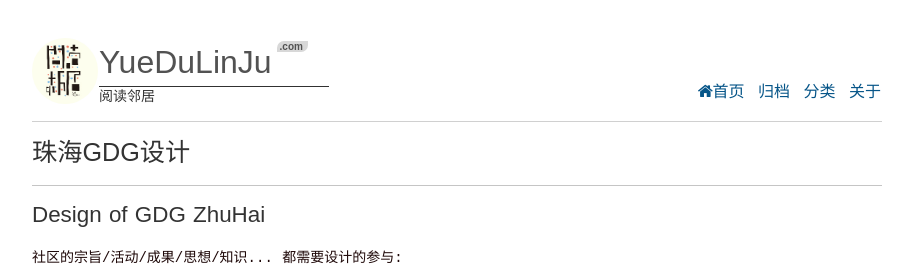
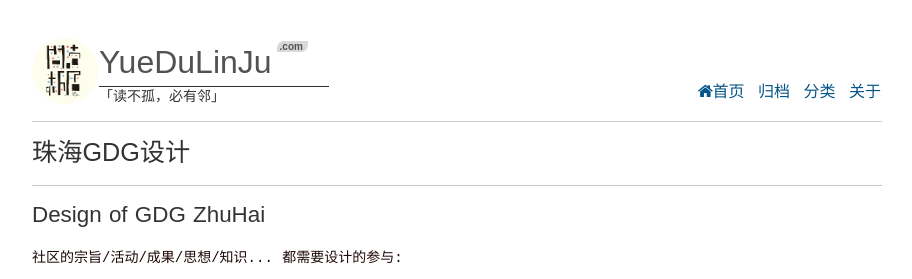
Before and after one commit to yuedulinju/yuedulinju.github.io, a Jekyll site: the page built from design.html, in a window 1280 px wide. Shown: the top 279 px of the page, without its empty margins (183-1095 px from the left). Built offline with Jekyll 4.4.1, drawn with Linux system fonts in a browser that asks for light colours; some web fonts are replaced; Markdown is read by kramdown in place of the engine named in the settings; comment, search, counter and statistics services are not loaded.

Commit message:
fixed Slogan in title

```diff
--- a/_layouts/default.html
+++ b/_layouts/default.html
@@ -29,7 +29,7 @@
   			<img class="violet-logo" src="/static/images/ydlj.jpg"/>
 			<hgroup class="violet-site">
         		<h1><a href="/" ret="bootmark">YueDuLinJu</a><span>.com</span></h1>
-        		<h2>阅读邻居</h2>
+        		<h2>「读不孤，必有邻」</h2>
      		</hgroup><!-- //violet-site -->
 		</span>
 		<span class="alignright">
```
